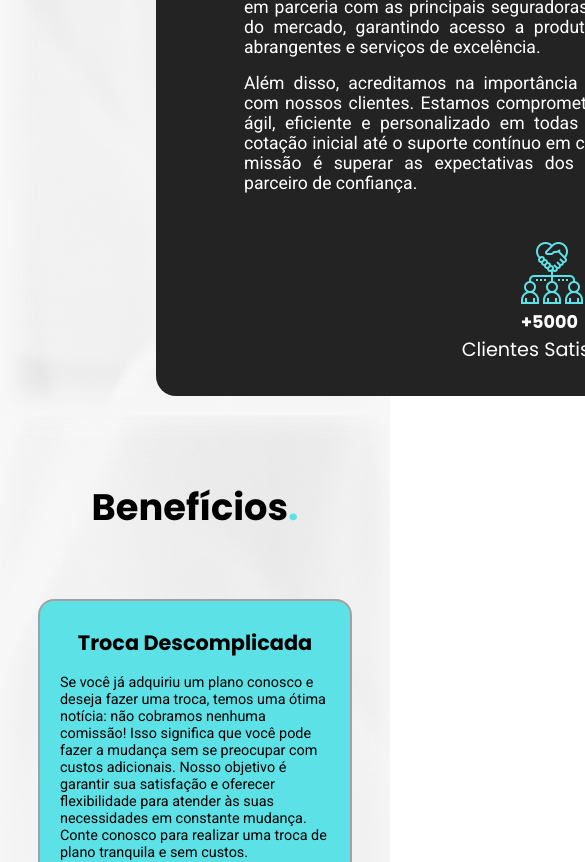
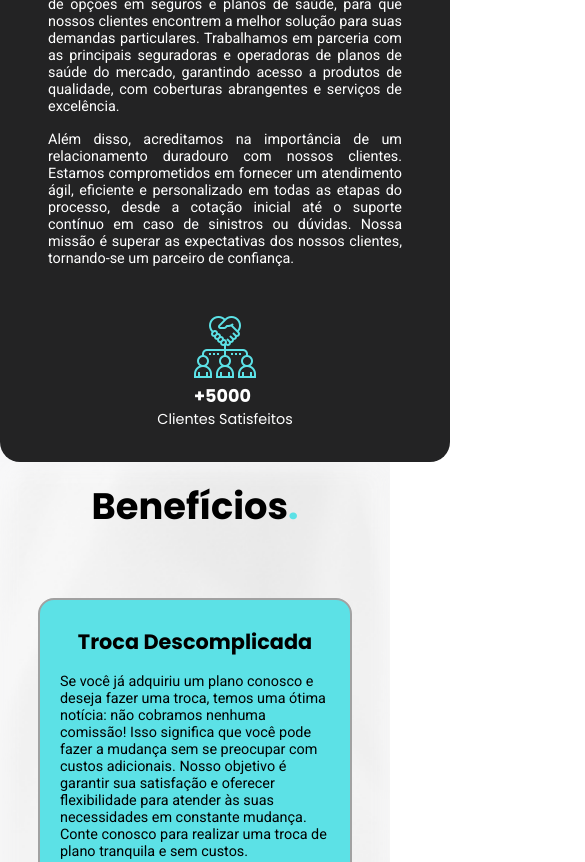
Before and after one commit to ArthuurTorres/cael, a React (Vite) app: page / in a window 390 px wide. Shown: the part 3680-4542 px from the top of the page, 585 px wide, since content can reach past the window. Built offline with nearby package versions, Linux system fonts and the light colour scheme.

Commit message:
add responsive

```diff
--- a/src/App.jsx
+++ b/src/App.jsx
@@ -1,5 +1,6 @@
 import './components/utilities/typography.css'
 import './components/utilities/colors.css'
+import './components/utilities/responsive.css'
 import Form from './components/Form'
 import Header from './components/Header'
 import Profile from './components/Profile'
--- a/src/components/Benefits.css
+++ b/src/components/Benefits.css
@@ -59,3 +59,9 @@
 .cashback p{
   color: var(--color-2)
 } */
+
+@media (max-width:1100px) {
+  .section-benefits{
+    padding-top: 1rem;
+  }
+}
--- a/src/components/Footer.css
+++ b/src/components/Footer.css
@@ -15,7 +15,6 @@ footer{
 }
 
 .footer-text{
-  width: 500px;
   margin-right: 10rem;
   margin-bottom: 3rem;
 }
--- a/src/components/Profile.css
+++ b/src/components/Profile.css
@@ -70,8 +70,58 @@
   font-size: 1.2rem;
 }
 
-@media (max-width:800px){
+
+@media (max-width:1350px){
   .profile-logo{
     display: none;
   }
+  .text-profile{
+    padding-right: 3rem;
+    padding-left: 3rem;
+  }
+  .profile{
+    width: 600px;
+    position: initial;
+  }
 }
+@media (max-width:1100px){
+
+  .profile{
+    left: 0px;
+    position: initial;
+    width: 600px;
+  }
+  .profile p{
+    font-size: 0.9rem;
+  }
+}
+
+@media (max-width:1100px){
+
+  .profile{
+    left: 0px;
+    position: initial;
+    width: 600px;
+  }
+  .profile p{
+    font-size: 0.9rem;
+  }
+}
+
+
+@media (max-width:600px){
+
+  .profile{
+    left: 0px;
+    position: initial;
+    width: 450px;
+  }
+  .profile p{
+    font-size: 0.9rem;
+  }
+  .text-profile{
+    padding-right: 3rem;
+    padding-left: 3rem;
+    padding-top: 1rem;
+  }
+}
```
Also changed, not shown: src/components/utilities/responsive.css (added).
